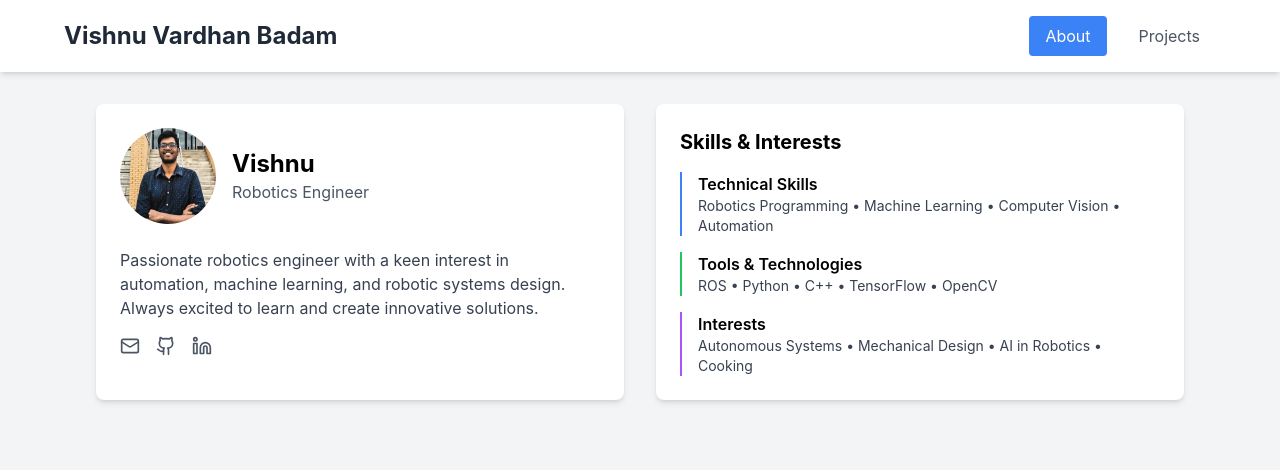
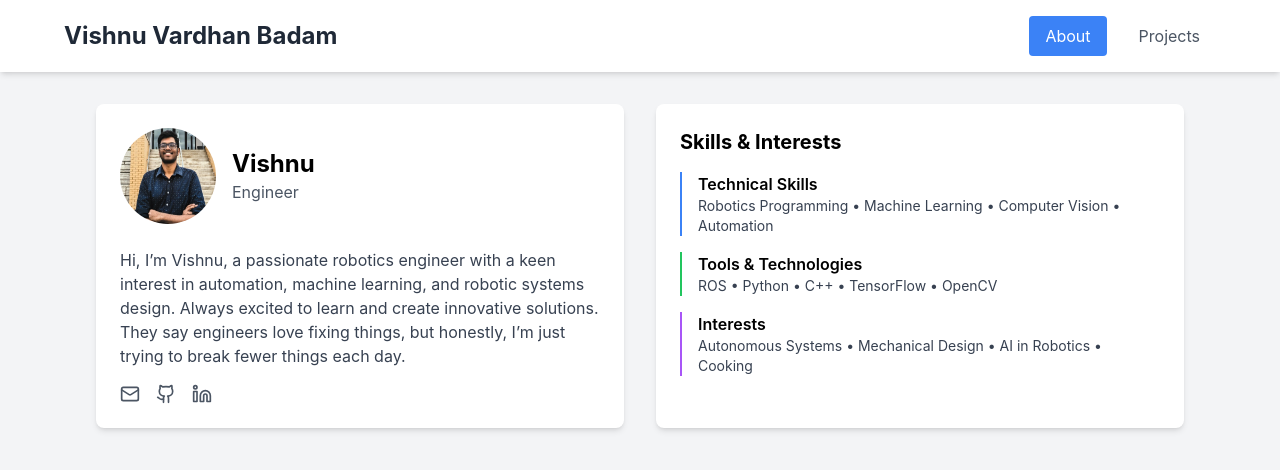
Before and after one commit to Vishnu01110110/Portfolio, a React (Create React App) app: page / in a window 1280 px wide. Shown: the top 470 px of the page. Built offline with nearby package versions, Linux system fonts and the light colour scheme.

Commit message:
changed intro

```diff
--- a/src/Portfolio.js
+++ b/src/Portfolio.js
@@ -70,12 +70,12 @@ const Portfolio = () => {
                 <img src={`${process.env.PUBLIC_URL}/profile.jpg`} alt="Profile" className="rounded-full w-24 h-24" />
                 <div>
                   <h2 className="text-2xl font-bold">Vishnu</h2>
-                  <p className="text-gray-600">Robotics Engineer</p>
+                  <p className="text-gray-600">Engineer</p>
                 </div>
               </div>
               <div className="space-y-4">
                 <p className="text-gray-700">
-                  Passionate robotics engineer with a keen interest in automation, machine learning, and robotic systems design. Always excited to learn and create innovative solutions.
+                 Hi, I’m Vishnu, a passionate robotics engineer with a keen interest in automation, machine learning, and robotic systems design. Always excited to learn and create innovative solutions.  They say engineers love fixing things, but honestly, I’m just trying to break fewer things each day.
                 </p>
                 <div className="flex space-x-4">
                   <a href="mailto:vishnuvardhan.badam@gmail.com" className="hover:text-blue-500">
```
